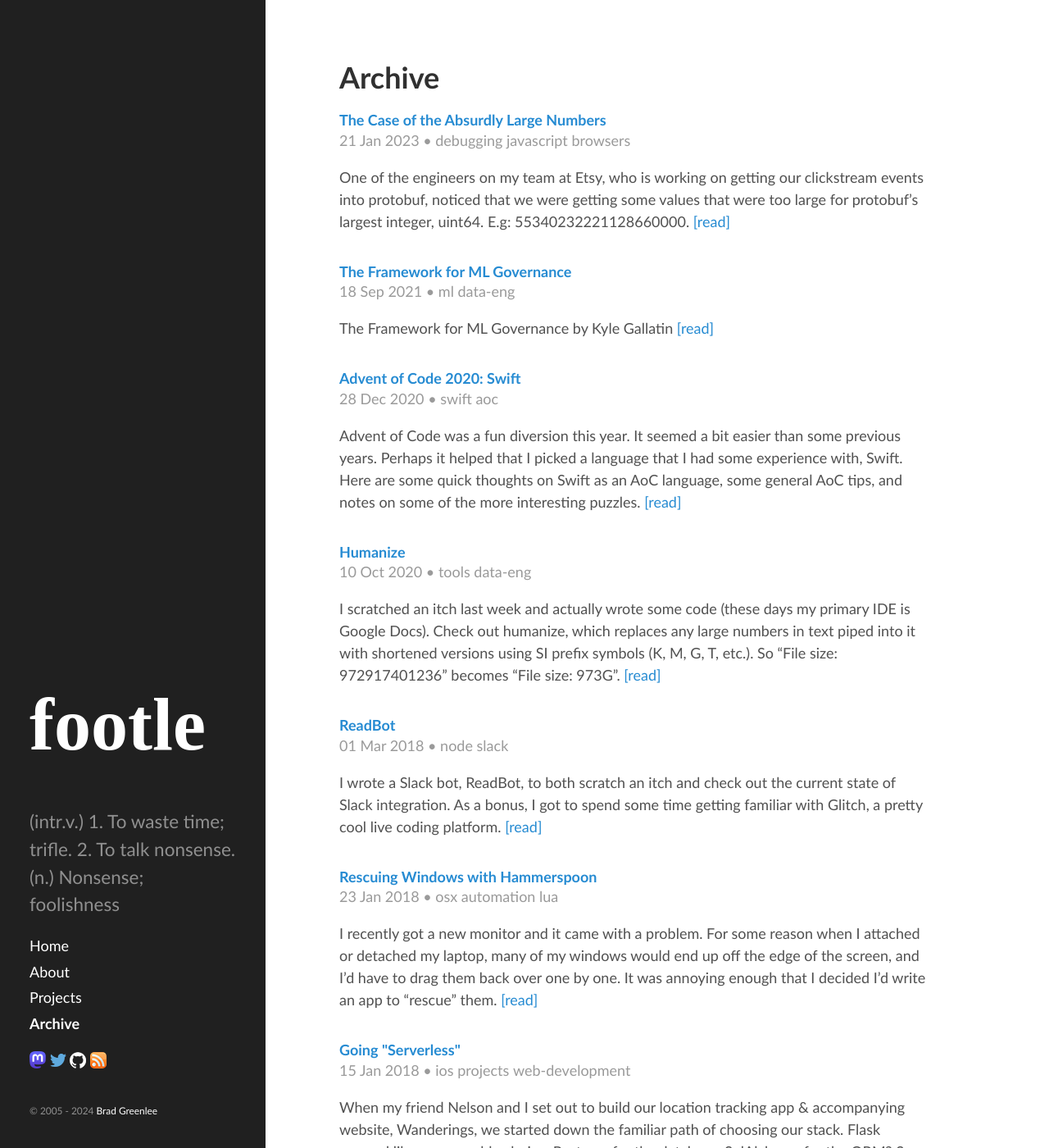
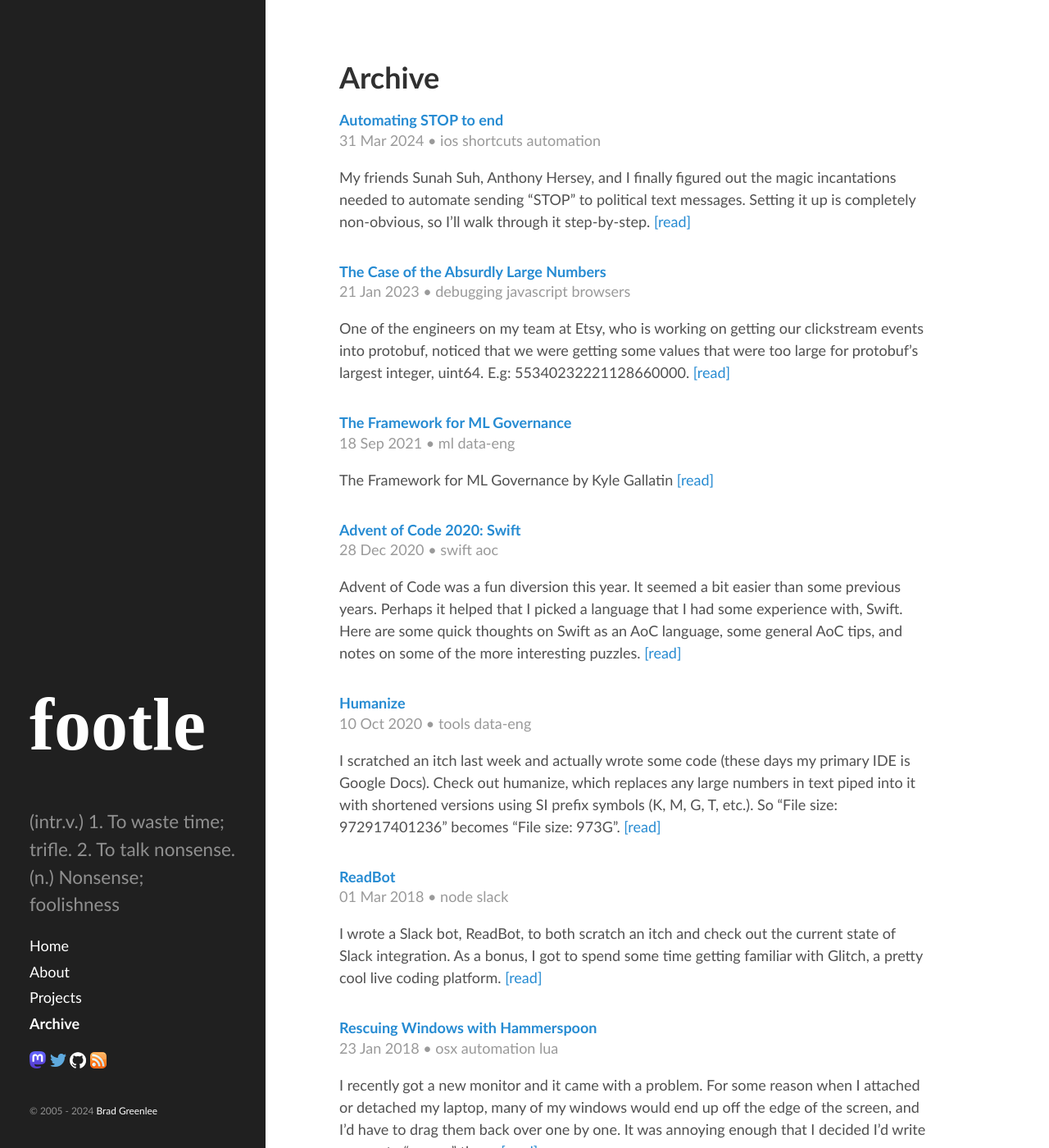
Before and after one commit to bgreenlee/bgreenlee.github.io, a Jekyll site: the page built from _pages/archive.html, in a window 1280 px wide and 1400 px high. Shown: the whole window at 82% size. Built offline with Jekyll 4.4.1, drawn with Linux system fonts in a browser that asks for light colours; some web fonts are replaced.

Commit message:
Stop to end post

```diff
--- a/Gemfile
+++ b/Gemfile
@@ -12,3 +12,6 @@
 gem "addressable"
 gem "nokogiri"
 gem "rexml"
+
+
+gem "webrick", "~> 1.8"
--- /dev/null
+++ b/_posts/2024-03-31-automate-stop-to-end.md
@@ -0,0 +1,69 @@
+---
+title: "Automating STOP to end"
+date: 2024-03-31 17:48:17 -0700
+layout: post
+tags: ios shortcuts automation
+---
+
+My friends Sunah Suh, [Anthony Hersey](https://github.com/stormsweeper), and I finally figured out the magic incantations needed to automate sending "STOP" to political text messages. Setting it up is completely non-obvious, so I'll walk through it step-by-step.
+
+Note that this is for iOS only. If someone with an Android phone wants to write up their process, I'd be happy to link to it.
+
+<p class="img-right">
+<img alt="Shortcuts home screen" src="/public/images/stop-to-end/s2e01.jpeg">
+First, open the Shortcuts app.
+</p>
+
+<p class="img-right">
+<img alt="Automation home screen" src="/public/images/stop-to-end/s2e02.jpeg">
+Hit the "Automation" tab at the bottom.
+</p>
+
+<p class="img-right">
+<img alt="Create automation search page" src="/public/images/stop-to-end/s2e03.jpeg">
+Hit the plus (+) in the top right corner. Start typing "Message" in the search bar, and select Message.
+</p>
+
+<p class="img-right">
+<img alt="Automation When screen" src="/public/images/stop-to-end/s2e04.jpeg">
+On the When page, hit Choose next to Message Contains.
+</p>
+
+<p class="img-right">
+<img alt="Automation When Message Contains screen" src="/public/images/stop-to-end/s2e05.jpeg">
+Type in the text to look for, such as "STOP to end". It appears to be case-insensitive.
+</p>
+
+<p class="img-right">
+<img alt="Automation When screen selecting Run Immediately" src="/public/images/stop-to-end/s2e06.jpeg">
+Hit Done and the back on the When page, select Run Immediately. Then hit Next in the top-right corner.
+</p>
+
+<p class="img-right">
+<img alt="When I Get a Message Containing... screen" src="/public/images/stop-to-end/s2e07.jpeg">
+Now select New Blank Automation.
+</p>
+
+<p class="img-right">
+<img alt="When I Get a Message Containing... Add Action screen" src="/public/images/stop-to-end/s2e08.jpeg">
+Under Next Action Suggestions, you should see Send Message. (If not, hit Add Action and search for "Send Message".) Click Send Message.
+</p>
+
+<p class="img-right">
+<img alt="Send Message Action screen" src="/public/images/stop-to-end/s2e09.jpeg">
+Click on the "Message" field and type "STOP".
+</p>
+
+<p class="img-right">
+<img alt="Send Message Recipients Shortcut Input" src="/public/images/stop-to-end/s2e10.jpeg">
+Now comes the first tricky part. Hold down on Recipients (long press) and select Shortcut Input. (If instead it pops open a "To:" page, you didn't hold down long enough. Cancel and try again.)
+</p>
+
+<p class="img-right">
+<img alt="Send Message Recipients Shortcut Input Sender" src="/public/images/stop-to-end/s2e11.jpeg">
+Now the next tricky bit. Tap the "Shortcut Input" field and select Sender, then hit Done.
+</p>
+
+<p class="img-right">
+That's it! Now repeat this for different variations of "STOP to...." ("STOP to quit", "STOP2END", etc.)
+</p>
```
Also changed, not shown: Gemfile.lock, public/css/application.css, public/images/stop-to-end/s2e01.jpeg (added), public/images/stop-to-end/s2e02.jpeg (added), public/images/stop-to-end/s2e03.jpeg (added), public/images/stop-to-end/s2e04.jpeg (added), public/images/stop-to-end/s2e05.jpeg (added), public/images/stop-to-end/s2e06.jpeg (added), public/images/stop-to-end/s2e07.jpeg (added), public/images/stop-to-end/s2e08.jpeg (added), public/images/stop-to-end/s2e09.jpeg (added), public/images/stop-to-end/s2e10.jpeg (added), public/images/stop-to-end/s2e11.jpeg (added).
